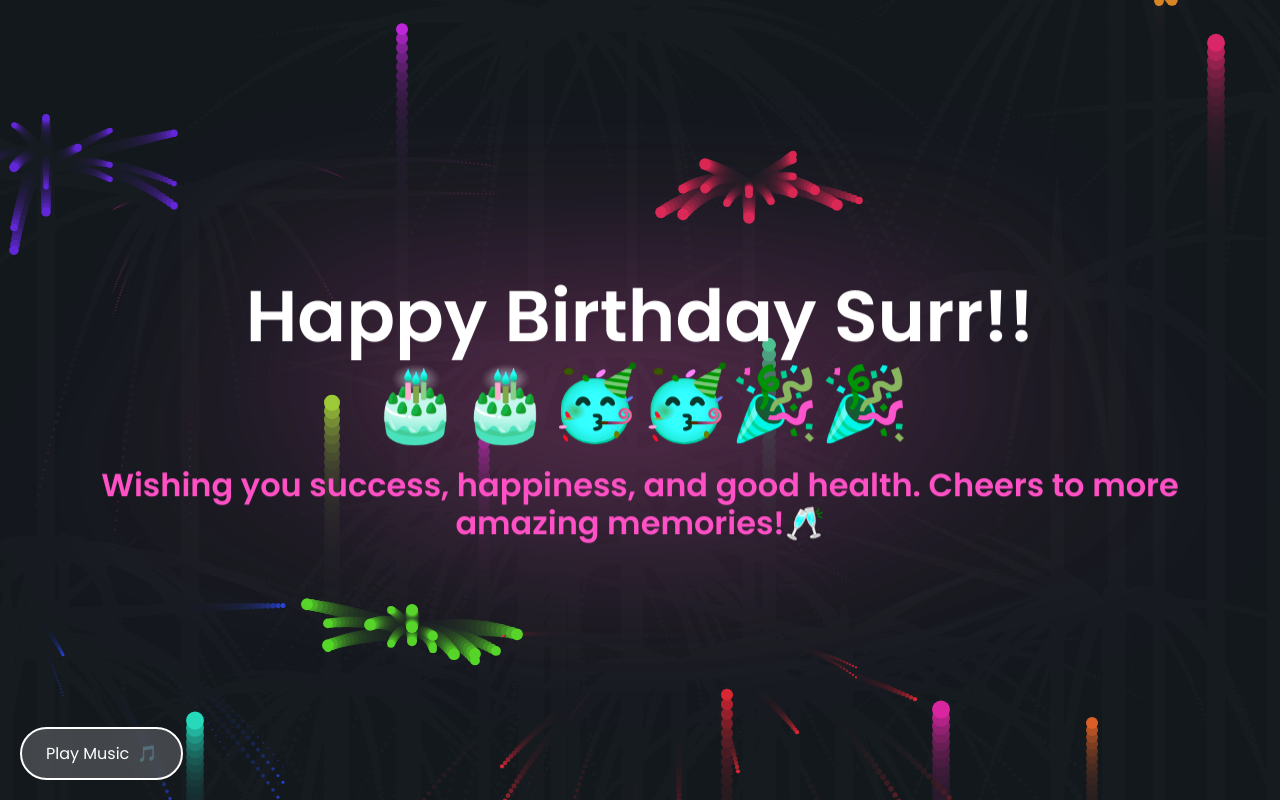
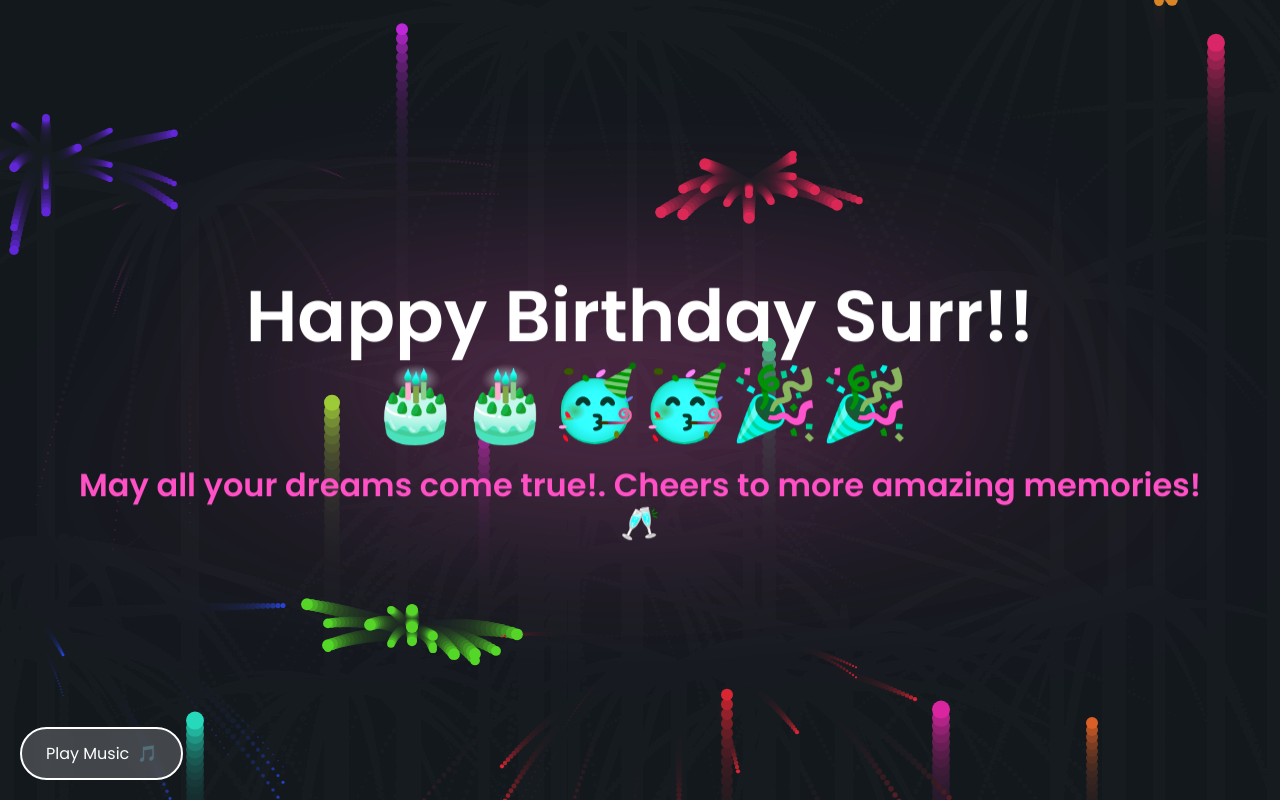
Before and after one commit to rhmawardi/forsurya, a plain HTML site: page index.html in a window 1280 px wide. Drawn offline with Linux system fonts and the light colour scheme.

Commit message:
Update index.html

```diff
--- a/index.html
+++ b/index.html
@@ -10,7 +10,7 @@
 </head>
 <body>
     <canvas id="canvas"></canvas>
-    <h1 class="heading">Happy Birthday Surr!! <br>🎂🎂🥳🥳🎉🎉<br> <span>Wishing you success, happiness, and good health. Cheers to more amazing memories!🥂</span></h1>
+    <h1 class="heading">Happy Birthday Surr!! <br>🎂🎂🥳🥳🎉🎉<br> <span>May all your dreams come true!. Cheers to more amazing memories!🥂</span></h1>
 
     <!-- Audio Element -->
     <audio id="birthdayAudio" src="hbd.mp3" loop></audio>
```
